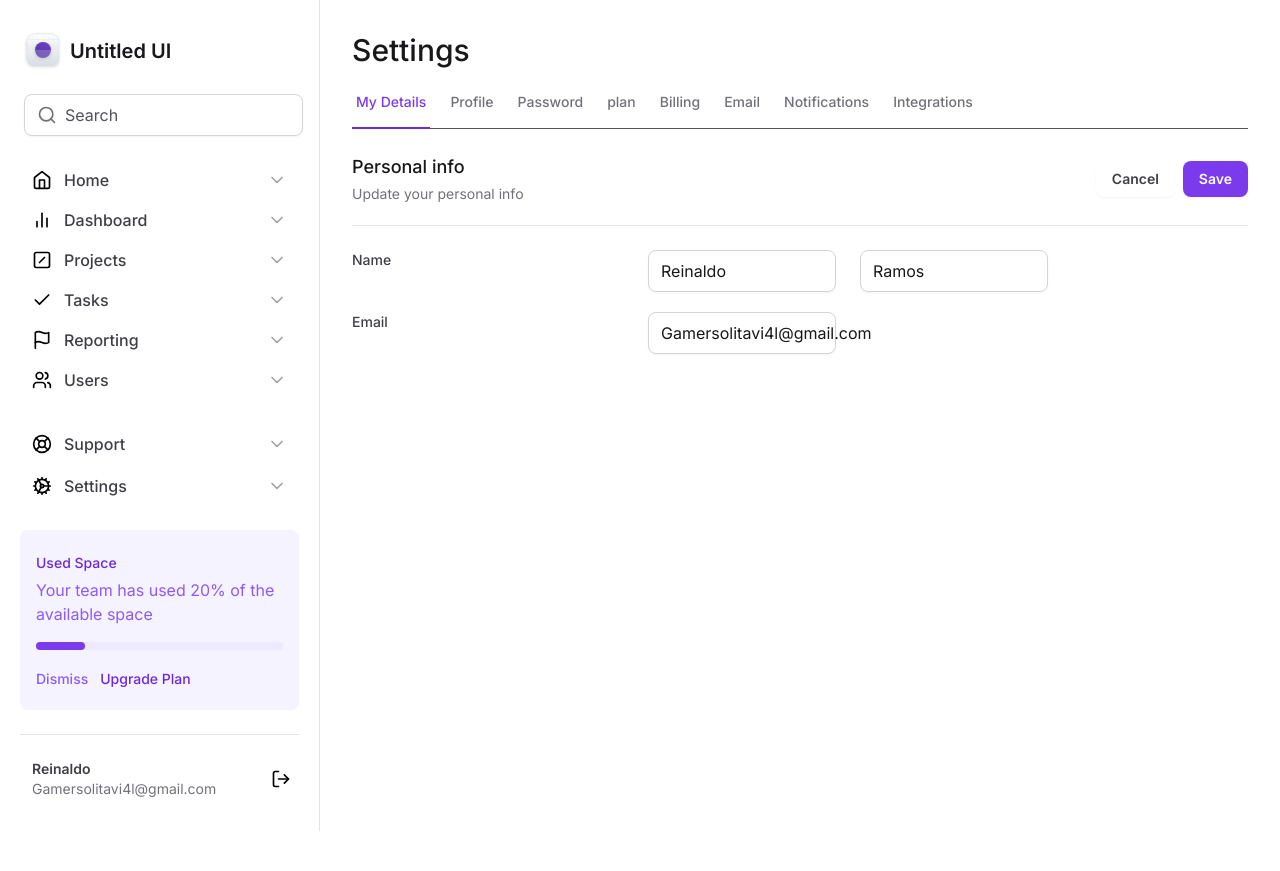
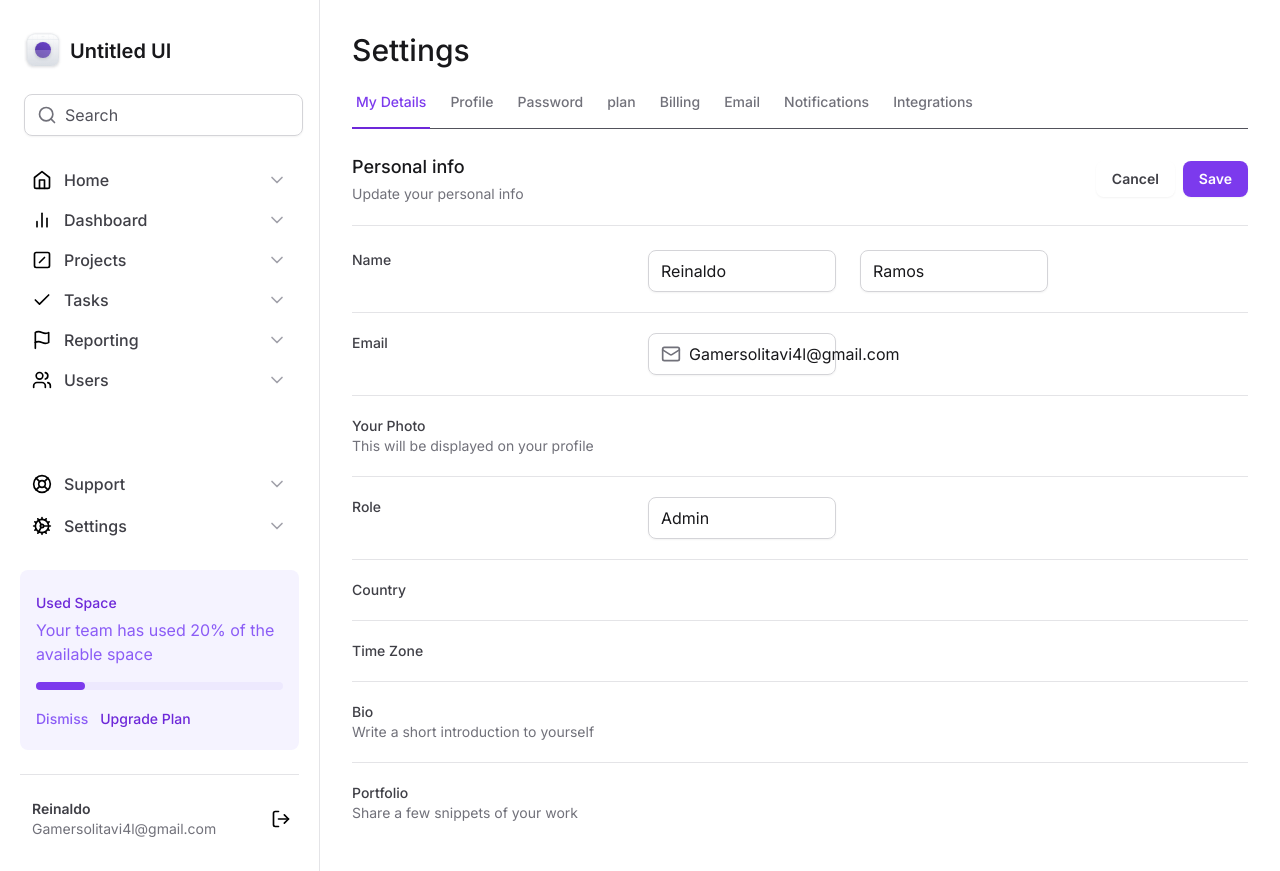
Before and after one commit to ReinaldoARamos/Tailwind, a Next.js app: page / in a window 1280 px wide. Before the commit the page ends 831 px from the top, so only its background shows below. Built offline with nearby package versions, Linux system fonts and the light colour scheme; grey boxes are pictures that could not be loaded.

Commit message:
criando os campos do formulário

```diff
--- a/src/app/page.tsx
+++ b/src/app/page.tsx
@@ -1,3 +1,4 @@
+import { Mail } from 'lucide-react'
 import { SettingsTabs } from './components/SettingsTabs'
 import {
   InputControls,
@@ -36,7 +37,7 @@ export default function Home() {
         <form
           id="settings"
           action=""
-          className="mt-6 flex flex-col w-full gap-5 "
+          className="mt-6 flex flex-col w-full gap-5 divide-y divide-zinc-200"
         >
           <div className="grid gap-3 grid-cols-form">
             <label
@@ -50,6 +51,7 @@ export default function Home() {
                 <InputControls
                   id="FirtsName"
                   defaultValue={'Reinaldo'}
+                  type="text"
                 ></InputControls>
               </InputRoot>
               <InputRoot>
@@ -57,22 +59,101 @@ export default function Home() {
               </InputRoot>
             </div>
           </div>
-          <div className="grid gap-3 grid-cols-form">
+          <div className="grid gap-3 grid-cols-form  pt-5">
             <label
-              htmlFor="firtsName"
-              className="text-sm font-medium text-zinc-700"
+              htmlFor="email"
+              className="text-sm font-medium text-zinc-700 "
             >
               Email
             </label>
             <div className="grid gap-6 grid-cols-2">
               <InputRoot>
+                <InputPrefix>
+                  <Mail className="h-5 w-5 text-zinc-500" />
+                </InputPrefix>
                 <InputControls
                   id="Email"
                   defaultValue={'Gamersolitavi4l@gmail.com'}
-                  typeof="email"
+                  type="email"
                 ></InputControls>
               </InputRoot>
             </div>
+          </div>
+
+          <div className="grid gap-3 grid-cols-form  pt-5">
+            <label
+              htmlFor="Role"
+              className="text-sm font-medium text-zinc-700  space-y-0.5 "
+            >
+              Your Photo
+              <span className=" block text-sm font-normal text-zinc-500">
+                This will be displayed on your profile
+              </span>
+            </label>
+            <div></div>
+          </div>
+
+          <div className="grid gap-3 grid-cols-form  pt-5">
+            <label
+              htmlFor="firtsName"
+              className="text-sm font-medium text-zinc-700 "
+            >
+              Role
+            </label>
+            <div className="grid gap-6 grid-cols-2">
+              <InputRoot>
+                <InputControls
+                  id="role"
+                  defaultValue={'Admin'}
+                  type="text"
+                ></InputControls>
+              </InputRoot>
+            </div>
+          </div>
+
+          <div className="grid gap-3 grid-cols-form  pt-5">
+            <label
+              htmlFor="country"
+              className="text-sm font-medium text-zinc-700 "
+            >
+              Country
+            </label>
+            <div></div>
+          </div>
+          <div className="grid gap-3 grid-cols-form  pt-5">
+            <label
+              htmlFor="time-zone"
+              className="text-sm font-medium text-zinc-700 "
+            >
+              Time Zone
+            </label>
+            <div></div>
+          </div>
+
+          <div className="grid gap-3 grid-cols-form  pt-5">
+            <label
+              htmlFor="bio"
+              className="text-sm font-medium text-zinc-700  space-y-0.5 "
+            >
+              Bio
+              <span className=" block text-sm font-normal text-zinc-500">
+                Write a short introduction to yourself
+              </span>
+            </label>
+            <div></div>
+          </div>
+
+          <div className="grid gap-3 grid-cols-form  pt-5">
+            <label
+              htmlFor="portfolio"
+              className="text-sm font-medium text-zinc-700  space-y-0.5 "
+            >
+              Portfolio
+              <span className=" block text-sm font-normal text-zinc-500">
+                Share a few snippets of your work
+              </span>
+            </label>
+            <div></div>
           </div>
         </form>
       </div>
```
Also changed, not shown: src/app/components/sidebar/test.html (added, +34 -0 lines).
